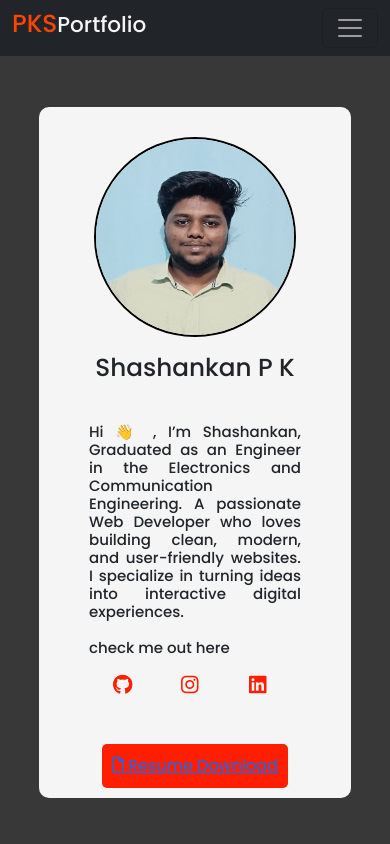
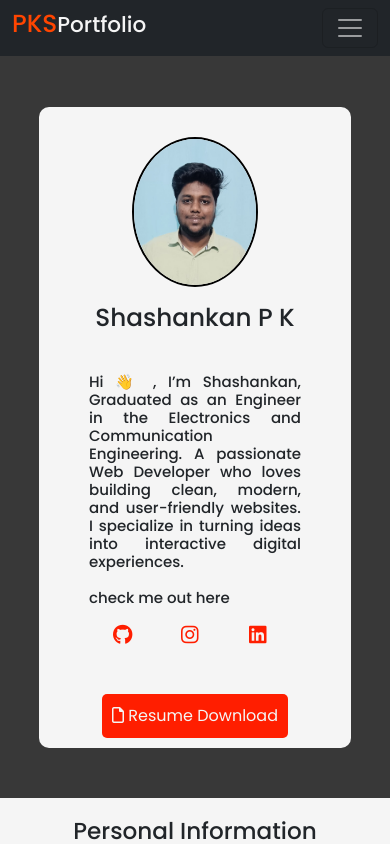
Before and after one commit to Shashankan-PKS/Shashankan-Portfolio, a React (Vite) app: page / in a window 390 px wide. Shown: the top 844 px of the page. Built offline with nearby package versions, Linux system fonts and the light colour scheme.

Commit message:
Updated project files

```diff
--- a/src/home/Home.css
+++ b/src/home/Home.css
@@ -21,7 +21,7 @@
 }
 .profilepicture img{
     width: 40%;
-    height: 200px;
+    height: 250px;
     border-radius: 50%;
     border: 2px solid black;
 }
@@ -43,13 +43,33 @@
 .res button{
     padding: 10px;
     background: rgb(255, 30, 0);
-    color: whitesmoke;
+
     border: none;
     border-radius: 5px;
+}
+.res button a {
+    text-decoration: none;
+    color: whitesmoke;
+}
+@media(max-width:1020px){
+    .profilepicture img{
+        width: 70%;
+        height: 250px;
+    }
+}
+@media(max-width:900px){
+    .profilepicture img{
+        width: 70%;
+        height: 250px;
+    }
 }
 @media(max-width:768px){
     .profile{
         grid-template-columns: repeat(1, 1fr);
+    }
+    .profilepicture img{
+        width: 50%;
+        height: 225px;
     }
 }
 @media(max-width:578px){
@@ -69,3 +89,11 @@
     }
 
 }
+@media(max-width:450px){
+    .profilepicture img{
+        width: 50%;
+        height: 150px;
+    }
+
+
+}
--- a/src/home/Home.jsx
+++ b/src/home/Home.jsx
@@ -1,6 +1,6 @@
 import './Home.css'
 import pic from '../assets/Profilepic.jpg'
-import resume from '../assets/Shashankan_P_K_Resume.pdf'
+import Shashankan_P_K_Resume from '../assets/Shashankan_P_K_Resume.pdf'
 
 function Home() {
     return(
@@ -25,7 +25,7 @@ function Home() {
                     </div>
                     <div class="res">
 
-                        <button type="button"><a href={resume} download='resume'> <i class="fa-regular fa-file"></i> Resume Download</a></button>
+                        <button type="button"><a href={Shashankan_P_K_Resume} download='Shashankan_P_K_Resume'> <i class="fa-regular fa-file"></i> Resume Download</a></button>
                     </div>
                 </div>
             </div>
```
